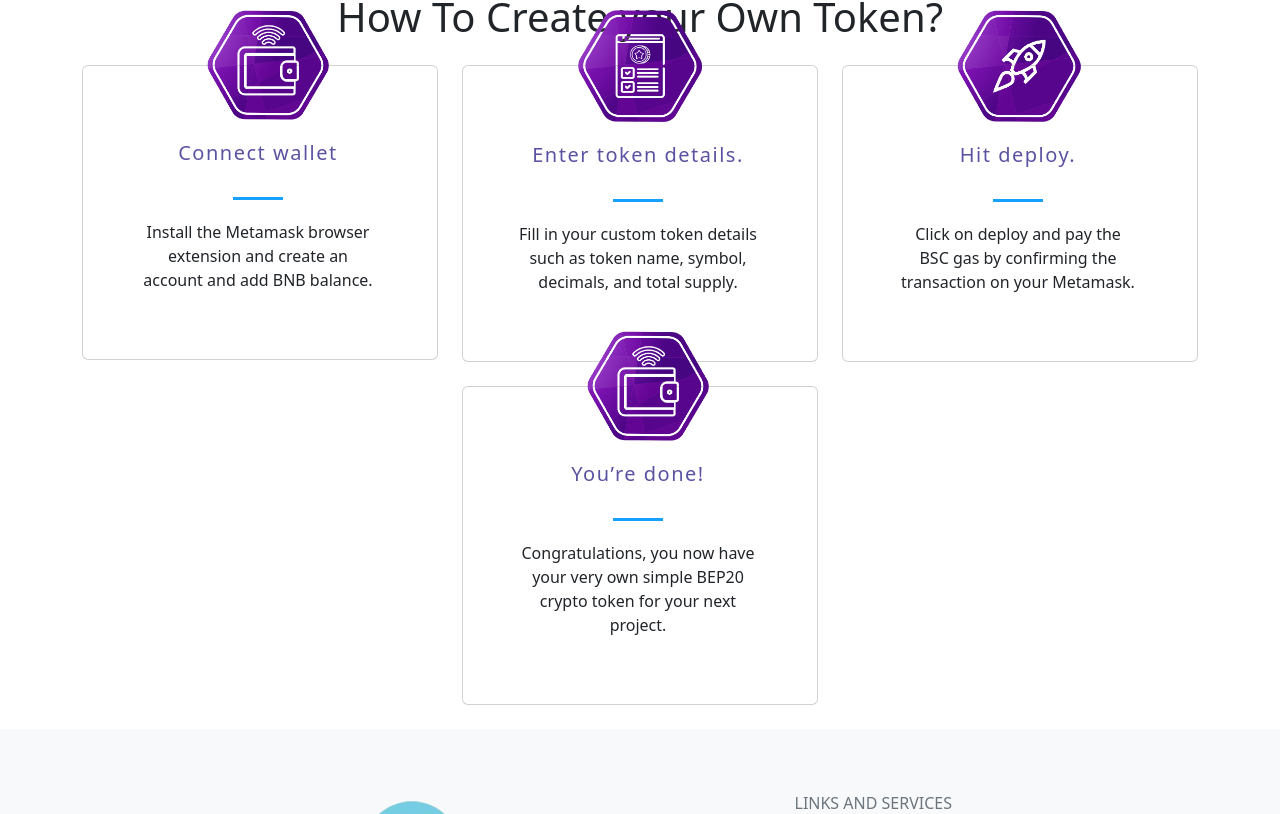
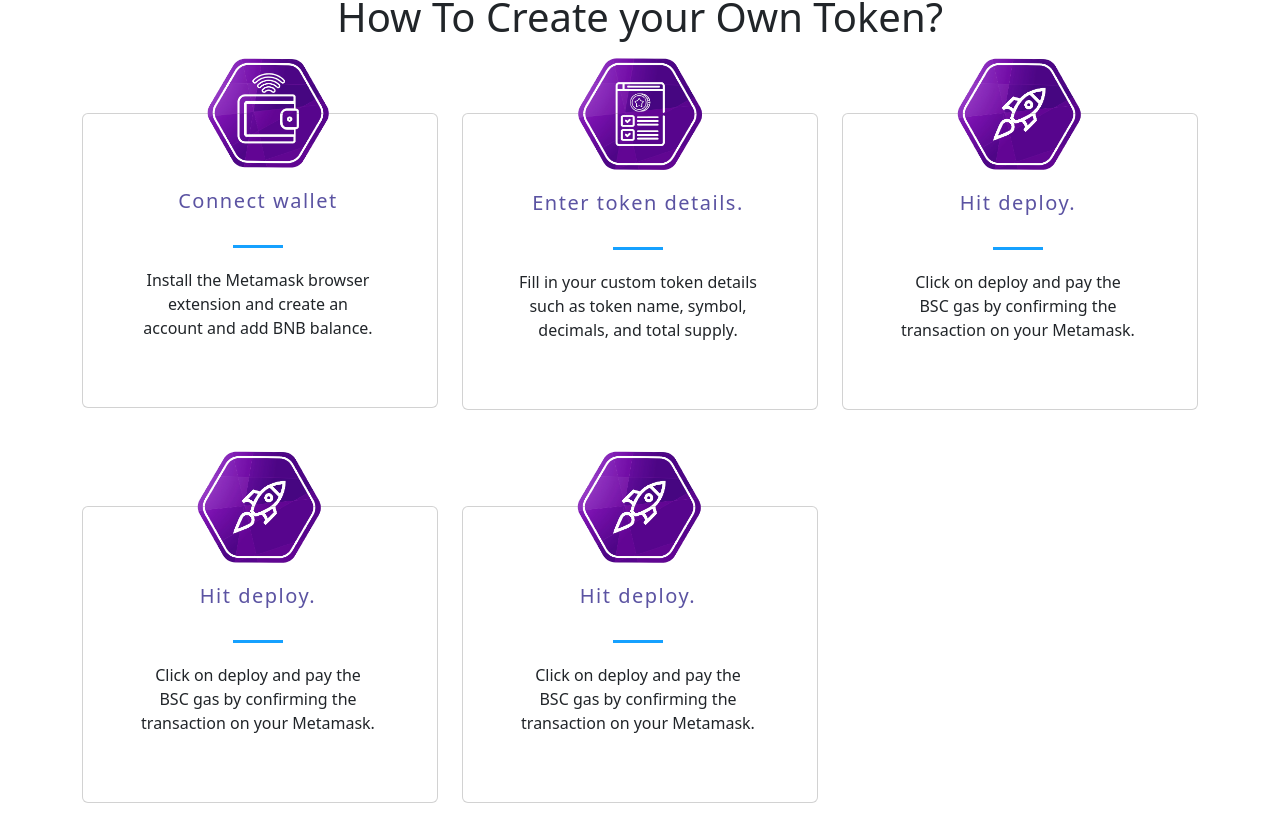
Before and after one commit to BetterLogicTeam/create_token, a React (Create React App) app: page / in a window 1280 px wide. Shown: the part 2426-3240 px from the top of the page. Built offline with nearby package versions, Linux system fonts and the light colour scheme.

Commit message:
fix api issues etc

```diff
--- a/src/App.js
+++ b/src/App.js
@@ -12,16 +12,14 @@
   const [address, setAddress] = useState('');
   return (
     <div className="App">
-      <Router>
-        <ToastContainer />
 
-        <Routes>
-          <Route exact path="/" element={<Moon_main />} />
-          <Route exact path="/token" element={<Token_page address={address} setAddress={setAddress} />} />
-        </Routes>
-        <Moon_footer />
+      <ToastContainer />
 
-      </Router>
+      <Routes>
+        <Route exact path="/" element={<Moon_main />} />
+        <Route exact path="/token" element={<Token_page address={address} setAddress={setAddress} />} />
+      </Routes>
+
 
 
 
--- a/src/Components/MoonFaq/MoonFaq.jsx
+++ b/src/Components/MoonFaq/MoonFaq.jsx
@@ -70,9 +70,9 @@
                 </div>
             </div> */}
             <div className="container">
-    <h1 className='mb-4 text-center'>How To Create your Own  Token? </h1>
+                <h1 className='mb-4 text-center '>How To Create your Own  Token? </h1>
                 <div className="row margin_faq">
-        <div className="col-md-4 responsive_chage">
+                    <div className="col-md-6 col-lg-4 responsive_chage my-5">
                         <div className="card faq_cards ">
                             <div className="card-body sss">
                                 <img src={connect} className='faq_img' alt="" />
@@ -83,7 +83,7 @@
                             </div>
                         </div>
                     </div>
-        <div className="col-md-4 responsive_chage">
+                    <div className="col-md-6 col-lg-4 responsive_chage my-5">
                         <div className="card faq_cards ">
                             <div className="card-body sss">
                                 <img src={td} className='faq_img' alt="" />
@@ -94,7 +94,29 @@
                             </div>
                         </div>
                     </div>
-        <div className="col-md-4 responsive_chage">
+                    <div className="col-md-6 col-lg-4 responsive_chage my-5">
+                        <div className="card faq_cards ">
+                            <div className="card-body sss">
+                                <img src={del} className='faq_img' alt="" />
+                                <h5 className='faq_heading'>Hit deploy.</h5>
+                                <div className="line"></div>
+                                <p>Click on deploy and pay the BSC gas by confirming the transaction on your Metamask.</p>
+
+                            </div>
+                        </div>
+                    </div>
+                    <div className="col-md-6 col-lg-4 responsive_chage my-5">
+                        <div className="card faq_cards ">
+                            <div className="card-body sss">
+                                <img src={del} className='faq_img' alt="" />
+                                <h5 className='faq_heading'>Hit deploy.</h5>
+                                <div className="line"></div>
+                                <p>Click on deploy and pay the BSC gas by confirming the transaction on your Metamask.</p>
+
+                            </div>
+                        </div>
+                    </div>
+                    <div className="col-md-6 col-lg-4 responsive_chage my-5">
                         <div className="card faq_cards ">
                             <div className="card-body sss">
                                 <img src={del} className='faq_img' alt="" />
@@ -107,7 +129,7 @@
                     </div>
 
                 </div>
-    <div className="row mt-4 justify-content-center">
+                {/* <div className="row mt-4 mt-lg-5 pt-lg-3 justify-content-center">
                     <div className="col-md-4 responsive_chage fouth_card">
                         <div className="card faq_cards ">
                             <div className="card-body sss">
@@ -120,7 +142,7 @@
                         </div>
                     </div>
 
-    </div>
+                </div> */}
             </div>
         </div>
     )
--- a/src/Components/Moon_main/Moon_main.jsx
+++ b/src/Components/Moon_main/Moon_main.jsx
@@ -8,17 +8,20 @@
 import MoonFaq from '../MoonFaq/MoonFaq'
 import Moon_u_footer from '../Moon__upper_footer/Moon_u_footer'
 import Moon_choose from '../Moon_choose/Moon_choose'
+import Moon_footer from '../Moon_footer/Moon_footer'
 
 function Moon_main() {
   return (
     <div>
-        <Moon_header/>
-        <Moon_token/>
-        <Moon_choose/>
-        <Moon_features/>
+      <Moon_header />
+      <Moon_token />
+      <Moon_choose />
+      <Moon_features />
 
-      <MoonFaq/>
-      <Moon_u_footer/>
+      <MoonFaq />
+      <Moon_u_footer />
+      <Moon_footer />
+
 
 
     </div>
--- a/src/Components/Token_main/Token_main.jsx
+++ b/src/Components/Token_main/Token_main.jsx
@@ -21,6 +21,8 @@
     const [selectedItem, setSelectedItem] = useState("");
     const [emailAddress, setEmailAddress] = useState("");
     const [getToken, setgetToken] = useState([]);
+    const [isLoading, setisLoading] = useState(false);
+
 
 
 
@@ -73,8 +75,7 @@
 
     const submit = async () => {
         var email = emailAddress
-        console.log(checkedOne,"val1");
-        console.log(checkedTwo,"val2");
+
 
 
 
@@ -91,32 +92,33 @@
                 toast.error("Wrong Newtwork please connect to Binance smart chain network")
 
             } else {
+                setisLoading(true)
                 const web3 = window.web3;
                 let CoinCreatorcontractOf = new web3.eth.Contract(CoinCreator_Abi, CoinCreator);
                 let tokencontractOf = new web3.eth.Contract(token_Abi, token);
                 let amount;
-                if(checkedOne ==false && checkedTwo ==false){
-                    amount=10
+                if (checkedOne == false && checkedTwo == false) {
+                    amount = 10
                 }
-               else if(checkedOne ==true && checkedTwo ==true){
-                    amount=30
+                else if (checkedOne == true && checkedTwo == true) {
+                    amount = 30
                 }
-               else if(checkedOne ==false && checkedTwo ==true){
-                    amount=20
+                else if (checkedOne == false && checkedTwo == true) {
+                    amount = 20
                 }
-                if(checkedOne ==true && checkedTwo ==false){
-                    amount=20
+                if (checkedOne == true && checkedTwo == false) {
+                    amount = 20
                 }
-
-                let amountBUSD=  web3.utils.toWei(amount.toString())
-                console.log(amountBUSD,"amt");
+                try {
+                    let amountBUSD = web3.utils.toWei(amount.toString())
+                    console.log(amountBUSD, "amt");
                     let ApproveToken = await tokencontractOf.methods.approve(CoinCreator, amountBUSD.toString()).send({
                         from: address,
                     });
-                let TransferToken = await CoinCreatorcontractOf.methods.TransferToken( amountBUSD.toString()).send({
+                    let TransferToken = await CoinCreatorcontractOf.methods.TransferToken(amountBUSD.toString()).send({
                         from: address,
                     });
-
+                    toast.success(" Transaction Successfull")
 
 
 
@@ -141,6 +143,13 @@
                         .catch(function (error) {
                             console.log(error.message);
                         });
+                    setisLoading(false)
+
+                } catch (error) {
+                    setisLoading(false)
+
+                }
+
             }
 
         } else {
@@ -394,7 +403,8 @@
             <div className="container">
                 <div>
 
-                    <button type='submit' className='token_btn_select' onClick={() => { submit() }}>Create</button>
+                    <button type='submit' className='token_btn_select' onClick={() => { submit() }}>{isLoading ? <><div class="spinner-border text-white" role="status">
+                    </div></> : 'Create'}</button>
                 </div>
 
                 <p style={{ color: '#212529' }}>GAS fee will be added to final amount</p>
--- a/src/Components/Token_page/Token_page.jsx
+++ b/src/Components/Token_page/Token_page.jsx
@@ -11,7 +11,7 @@
 
 function Token_page({ setAddress }) {
   const [isNotUser, setINotUser] = useState();
-const [address, setAddres] = useState('');
+  const [address, setAddres] = useState('');
 
   const myfun = async () => {
     let id = localStorage.getItem("NETWORKID");
--- a/src/Components/admin_panel/Admin_Panel.js
+++ b/src/Components/admin_panel/Admin_Panel.js
@@ -98,7 +98,7 @@
         }
     }, []);
     console.log('urllenght', url.length)
-    return (<>
+    return (<div className=''>
         <h2 className='' style={{ color: "#5b53a2" }}> Welcome to Admin Panel</h2>
         <Tabs
             id="controlled-tab-example"
@@ -382,7 +382,7 @@
 
 
         </Tabs>
-    </>
+    </div>
 
     );
 }
--- a/src/index.js
+++ b/src/index.js
@@ -3,11 +3,14 @@
 import './index.css';
 import App from './App';
 import reportWebVitals from './reportWebVitals';
+import { BrowserRouter, BrowserRouter as Router, Route, Routes } from 'react-router-dom';
 
 const root = ReactDOM.createRoot(document.getElementById('root'));
 root.render(
   <React.StrictMode>
-    <App />
+    <BrowserRouter>
+      <App />
+    </BrowserRouter>
   </React.StrictMode>
 );
 
```
Lines whose indentation alone changed are shown as unchanged.
